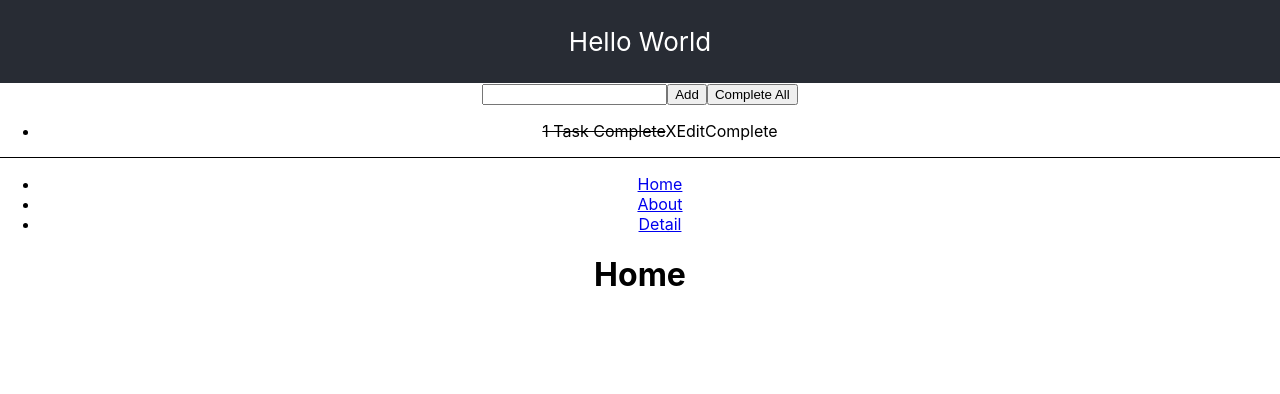
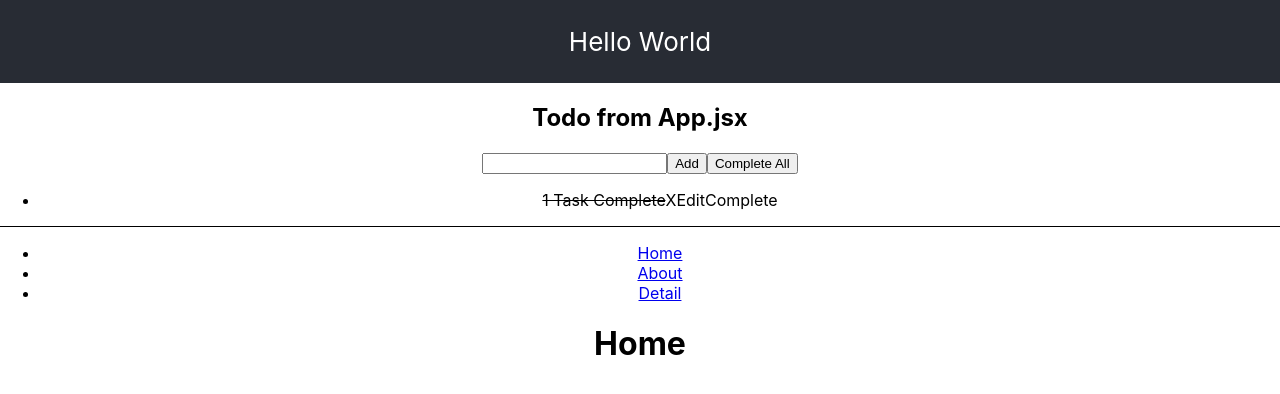
Before and after one commit to amiruddinid/react-todo-function, a React (Create React App) app: page / in a window 1280 px wide. Shown: the top 394 px of the page. Built offline with nearby package versions, Linux system fonts and the light colour scheme.

Commit message:
props.children

```diff
--- a/src/App.jsx
+++ b/src/App.jsx
@@ -98,7 +98,9 @@ class App extends Component {
           edit={this.handleEdit}
           complete={this.completed}
           completeAll = {this.completedAll}
-        />
+        >
+          <h2>Todo from App.jsx</h2>
+        </Todo>
 
         <Router>
           <ul>
--- a/src/component/Todo.jsx
+++ b/src/component/Todo.jsx
@@ -6,13 +6,13 @@ export default class Todo extends Component {
     super(props)
     this.state = {
       value : this.props.value,
-      date: "",
     }
   }
 
   render() {
     return (
       <div className="Todo">
+        {this.props.children}
         <input type="text" onChange={(e) => this.setState({ value : e.target.value}) }/>
         <button type="button" onClick={() => this.props.add(this.state.value)}>Add</button>
         <button type="button" onClick={() => this.props.completeAll()}>Complete All</button>
```
